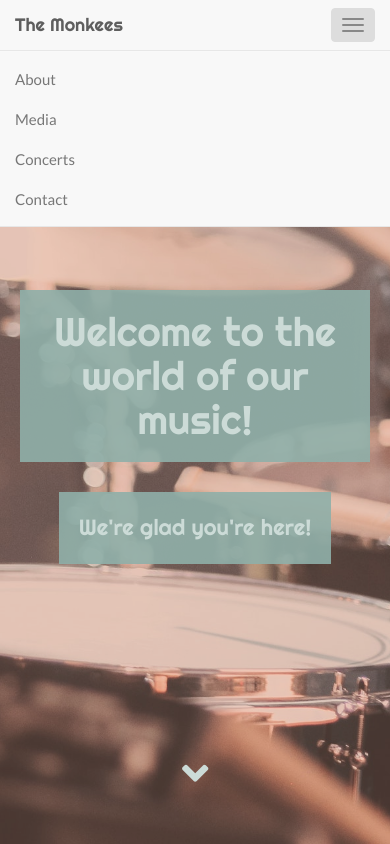
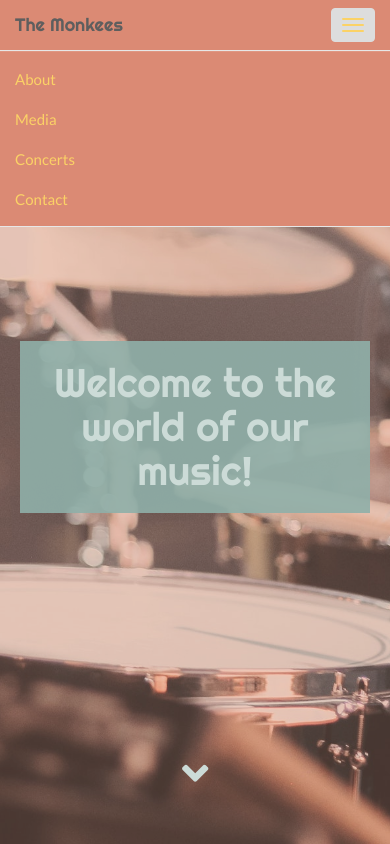
Before and after one commit to r-andy79/milestone-project-1-band-website, a plain HTML site: page index.html in a window 390 px wide. Both pictures are taken after a click on the button "Toggle navigation". Shown: the top 844 px of the page. Drawn offline with nearby package versions, Linux system fonts and the light colour scheme.

Commit message:
Navbar styling completed

```diff
--- a/index.html
+++ b/index.html
@@ -42,7 +42,7 @@
     <section id="showcase">
         <div class="overlay">
             <h1>Welcome to the world of our music!</h1>
-            <p>We're glad you're here!</p>
+            <!--<p>We're glad you're here!</p>-->
             <a href="#band-info"><i class="fas fa-angle-down fa-3x"></i></a>
         </div>
     </section>
--- a/style/style.css
+++ b/style/style.css
@@ -62,9 +62,19 @@ ul {
 
 /*--------Navbar--------*/
 
-.navbar-header
+.navbar {
+    background: #db8a74;
+}
 
-.navbar-header a {
+.navbar-header .navbar-brand {
+    color: #FBD266;
+}
+
+.navbar-default .navbar-toggle .icon-bar {
+    background: #FBD266;
+}
+
+.navbar-default .navbar-nav>li>a {
     color: #FBD266;
 }
 
```
